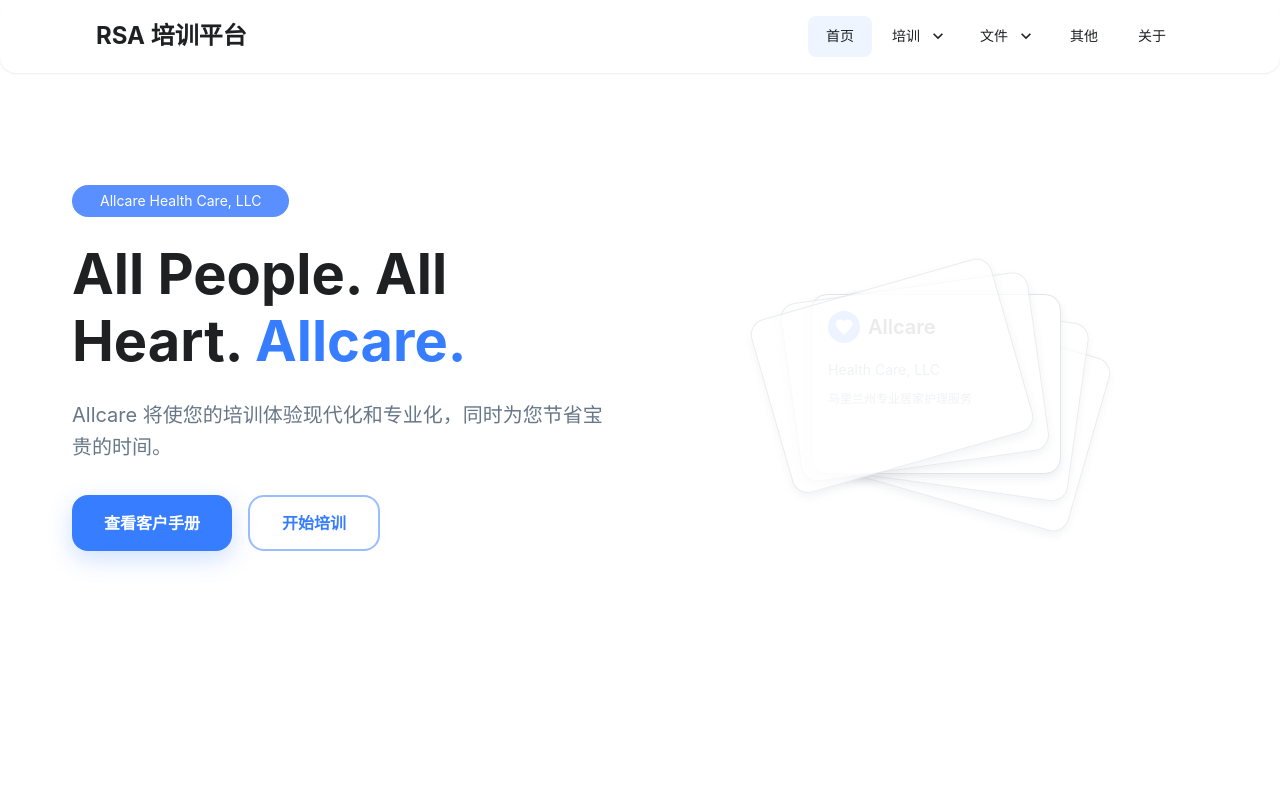
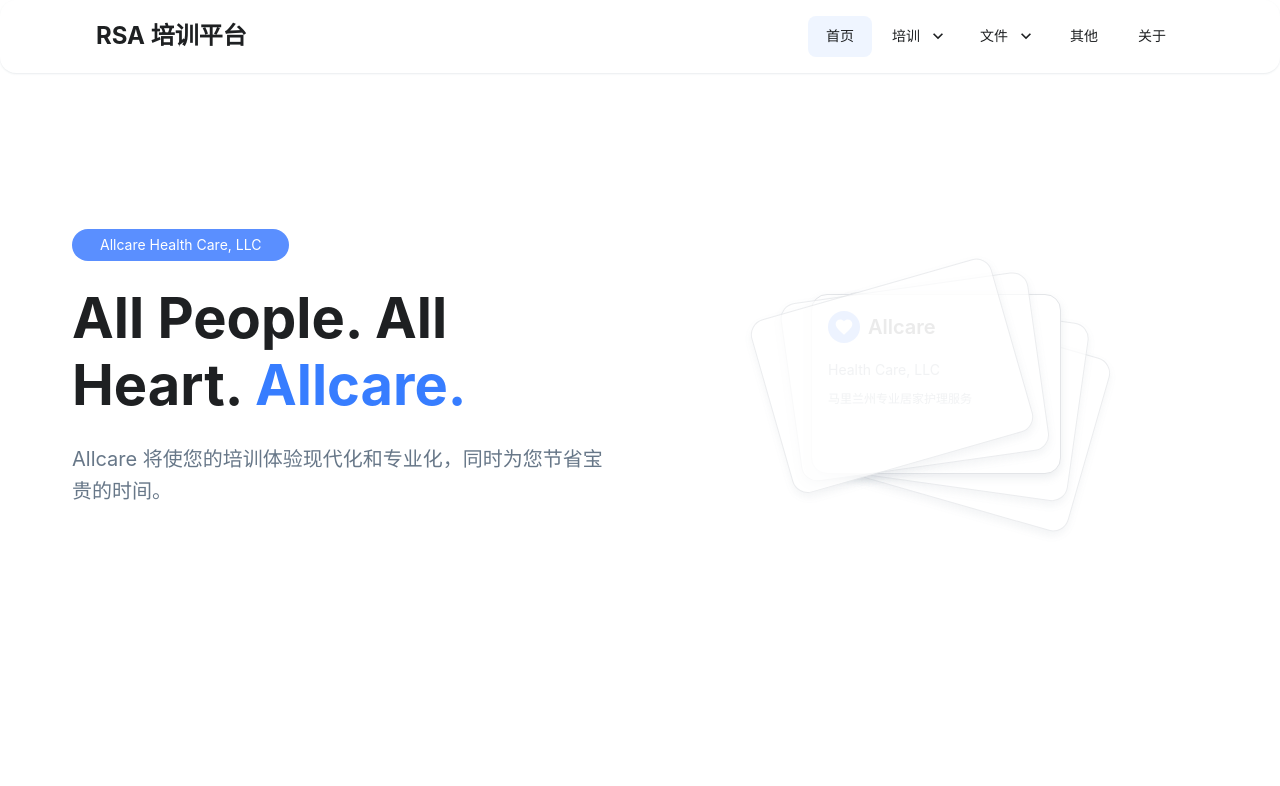
Before and after one commit to dacong-space/allcaremd_staff, a React (Vite) app: page / in a window 1280 px wide. Shown: the top 786 px of the page. Built offline with nearby package versions, Linux system fonts and the light colour scheme.

Commit message:
删除主页Hero部分的两个按钮

```diff
--- a/src/pages/Home.jsx
+++ b/src/pages/Home.jsx
@@ -296,38 +296,7 @@ function Home() {
               >
                 Allcare 将使您的培训体验现代化和专业化，同时为您节省宝贵的时间。
               </Typography>
-              <Stack direction={{ xs: 'column', sm: 'row' }} spacing={2} sx={{ mb: 4 }}>
-                <Button
-                  variant="contained"
-                  size="large"
-                  onClick={() => navigate('/training/elderly-manual')}
-                  sx={{
-                    px: 4,
-                    py: 1.5,
-                    fontSize: '1rem',
-                    fontWeight: 600,
-                    borderRadius: 2,
-                    textTransform: 'none',
-                  }}
-                >
-                  查看客户手册
-                </Button>
-                <Button
-                  variant="outlined"
-                  size="large"
-                  onClick={() => navigate('/training')}
-                  sx={{
-                    px: 4,
-                    py: 1.5,
-                    fontSize: '1rem',
-                    fontWeight: 600,
-                    borderRadius: 2,
-                    textTransform: 'none',
-                  }}
-                >
-                  开始培训
-                </Button>
-              </Stack>
+
             </Grid>
             <Grid item xs={12} md={6}>
               <Box
```
